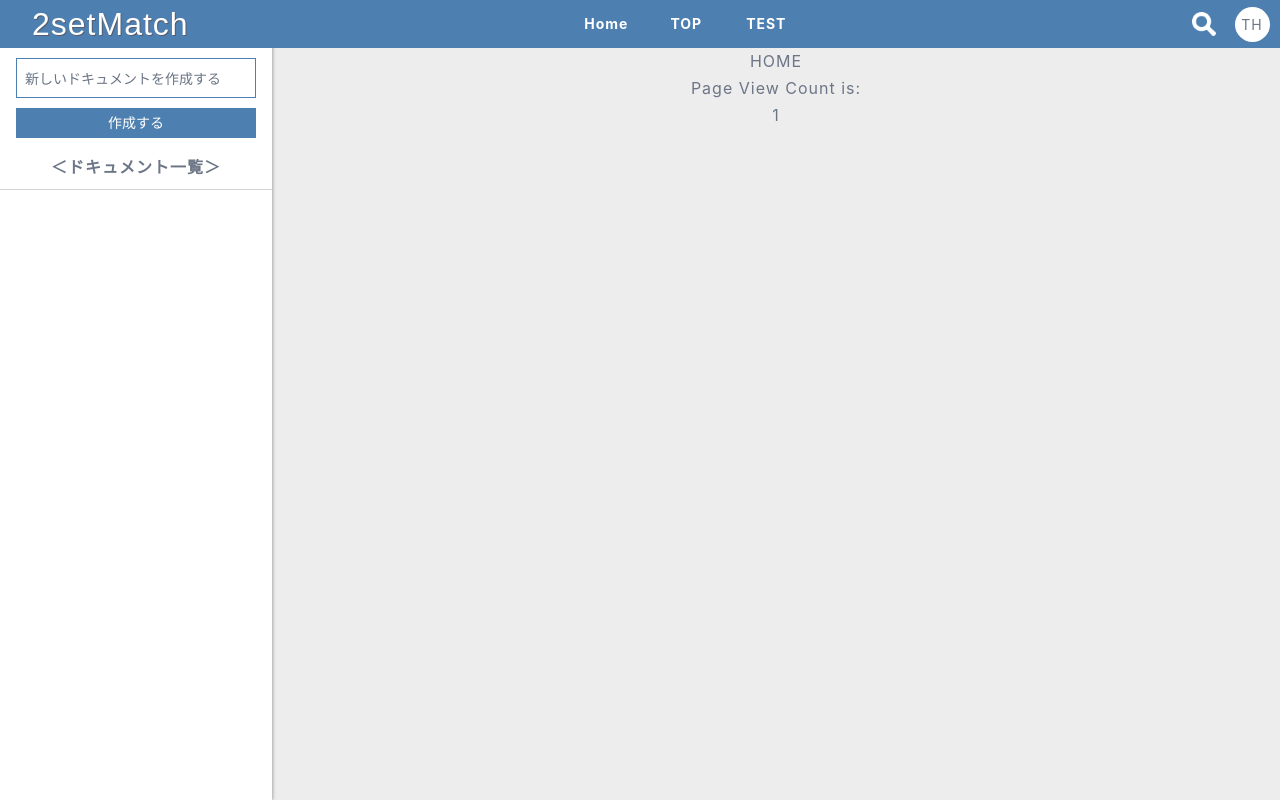
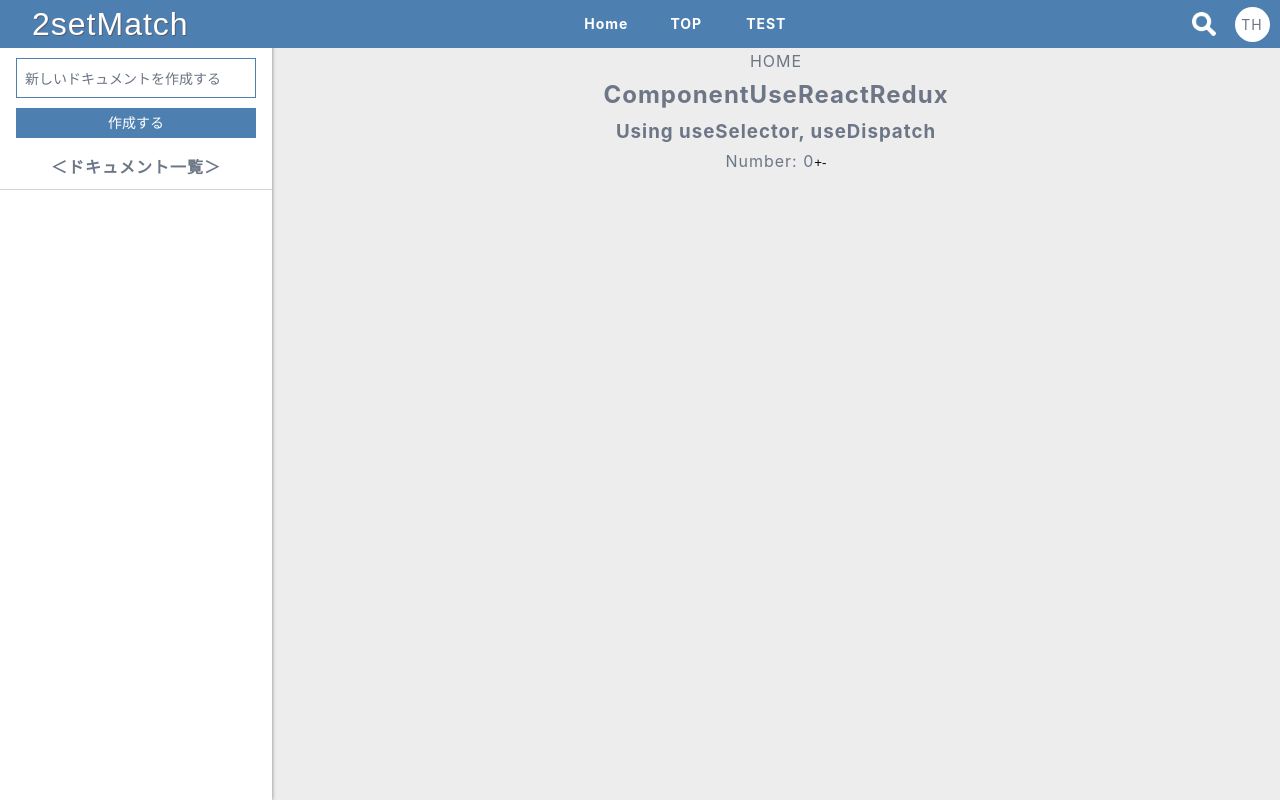
Before and after one commit to tetsu-hira/New2set, a React (Create React App) app: page / in a window 1280 px wide. Built offline with nearby package versions, Linux system fonts and the light colour scheme; a web font is replaced by a local one.

Commit message:
reduxの採用をして値が保持されるようにテスト

```diff
--- a/package.json
+++ b/package.json
@@ -10,6 +10,7 @@
     "@types/node": "^12.0.0",
     "@types/react": "^17.0.0",
     "@types/react-dom": "^17.0.0",
+    "@types/react-redux": "^7.1.23",
     "eslint-plugin-import": "^2.25.4",
     "eslint-plugin-unused-imports": "^2.0.0",
     "exceljs": "^4.3.0",
@@ -19,8 +20,10 @@
     "gulp-sass-glob": "^1.1.0",
     "react": "^17.0.2",
     "react-dom": "^17.0.2",
+    "react-redux": "^7.2.7",
     "react-router-dom": "^6.2.2",
     "react-scripts": "4.0.3",
+    "redux": "^4.1.2",
     "sass": "^1.44.0",
     "typescript": "^4.1.2",
     "web-vitals": "^1.0.1"
--- a/src/App.tsx
+++ b/src/App.tsx
@@ -6,6 +6,7 @@ import Header from './components/Header';
 import Index from './components/Index';
 import Process from './components/Process';
 import Product from './components/Product';
+import Test from './components/Test';
 
 type Doc = {
   id: number;
@@ -16,6 +17,7 @@ const App: React.FC = () => {
   const [docu, setDocu] = useState<string>('');
   const [id, setId] = useState<number>(0);
   const [list, setList] = useState<Doc[]>([]);
+  const [note, setNote] = useState<string | null>('');
 
   const nullDocu = () => {
     setDocu(' ');
@@ -33,13 +35,14 @@ const App: React.FC = () => {
           name: docu,
         },
       ]);
-      sessionStorage.setItem(docu, docu);
+      sessionStorage.setItem(String(id), docu);
+      setNote(sessionStorage.getItem('0'));
       setDocu('');
       setId(id + 1);
     }
   };
 
-  const item = sessionStorage.getItem('あああ');
+  console.log(note);
   console.log(sessionStorage);
 
   // ドキュメントの名前を入力して登録する
@@ -49,7 +52,7 @@ const App: React.FC = () => {
       console.log(docu);
     }
   };
-  console.log(list);
+  // console.log(list);
 
   return (
     <BrowserRouter>
@@ -91,6 +94,7 @@ const App: React.FC = () => {
               <Routes>
                 <Route path='/' element={<Index />} />
                 <Route path='/top' element={<Process />} />
+                <Route path='/test' element={<Test />} />
                 <Route path='/:id/:name' element={<Product />} />
               </Routes>
             </div>
--- a/src/components/Index.tsx
+++ b/src/components/Index.tsx
@@ -1,31 +1,57 @@
 import * as React from 'react';
-import { useState, useEffect } from 'react';
+import { Provider, useSelector, useDispatch } from 'react-redux';
+import { createStore } from 'redux';
+
+interface Num {
+  type: string;
+}
+
+interface Par {
+  num: number;
+}
+
+const initialState = { num: 0 };
+
+const reducer = (state: any, action: Num) => {
+  switch (action.type) {
+    case 'decrement':
+      return { ...state, num: state.num - 1 };
+    case 'increment':
+      return { ...state, num: state.num + 1 };
+    default:
+      return state;
+  }
+};
+
+const store = createStore(reducer, initialState);
 
 const Index: React.FC = () => {
-  const [count, setCount] = useState<number>(0);
-
-  useEffect(() => {
-    // Access initial value from session storage
-    let pageView: string | number | null = sessionStorage.getItem('0');
-    if (pageView == null) {
-      // pageviewscountを初期化する
-      pageView = 1;
-    } else {
-      // Increment count
-      pageView = Number(pageView) + 1;
-    }
-    // stateを更新
-    sessionStorage.setItem('pageView', String(pageView));
-    setCount(pageView);
-  }, []); //No dependency to trigger in each page load
-
   return (
     <>
       <div>HOME</div>
-      <div>Page View Count is:</div>
-      {count}
+      <h2>ComponentUseReactRedux</h2>
+      <Provider store={store}>
+        <ChildComponentUseReactRedux />
+      </Provider>
     </>
   );
 };
 
+const ChildComponentUseReactRedux = () => {
+  const selector = (state: any) => {
+    return state.num;
+  };
+
+  const num = useSelector(selector);
+  const dispatch = useDispatch();
+  return (
+    <div>
+      <h3>Using useSelector, useDispatch</h3>
+      Number: {num}
+      <button onClick={() => dispatch({ type: 'increment' })}>+</button>
+      <button onClick={() => dispatch({ type: 'decrement' })}>-</button>
+    </div>
+  );
+};
+
 export default Index;
--- /dev/null
+++ b/src/components/Test.tsx
@@ -0,0 +1,30 @@
+import * as React from 'react';
+import { useReducer } from 'react';
+
+const initialState = {
+  count: 0,
+};
+
+const reducer = (state: any, action: any) => {
+  if (action === 'INCREMENT') {
+    return { count: state.count + 1 };
+  } else {
+    return { count: state.count - 1 };
+  }
+};
+
+const Test: React.FC = () => {
+  const [state, dispatch] = useReducer(reducer, initialState);
+
+  return (
+    <>
+      <div>てすと</div>
+      <h1>Counter</h1>
+      <h2>カウント: {state.count}</h2>
+      <button onClick={() => dispatch('INCREMENT')}>+</button>
+      <button onClick={() => dispatch('DECREMENT')}>-</button>
+    </>
+  );
+};
+
+export default Test;
```
Also changed, not shown: 1 other file (tests, documents, lock files or other folders).
